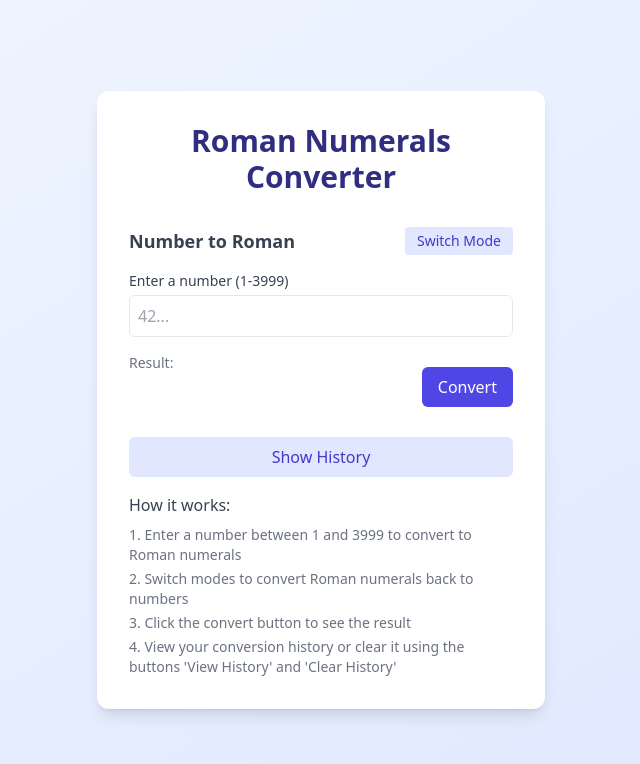
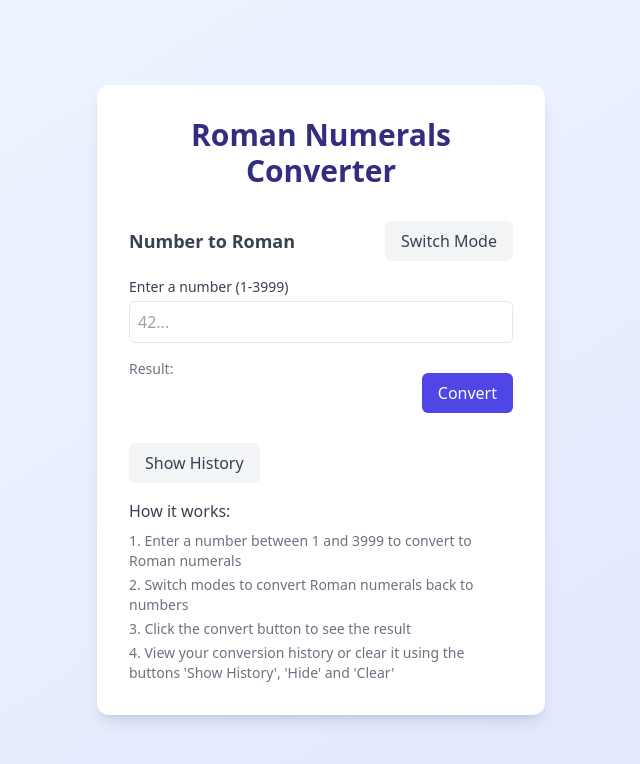
Before and after one commit to NataliUstinova/roman-numerals-project, a React (Vite) app in the folder frontend/: page / in a window 1280 px wide. Shown: the top 764 px of the page, without its empty margins (319-959 px from the left). Built offline with nearby package versions, Linux system fonts and the light colour scheme.

Commit message:
refactor: frontend refactor buttons

```diff
--- a/frontend/src/components/ConversionHistory.tsx
+++ b/frontend/src/components/ConversionHistory.tsx
@@ -1,4 +1,6 @@
 import { useConversionHistory } from '../hooks/useConversionHistory';
+import Button from './ui/Button.tsx';
+
 export default function ConversionHistory() {
   const {
     conversions,
@@ -11,12 +13,9 @@ export default function ConversionHistory() {
 
   if (!showHistory) {
     return (
-      <button
-        onClick={toggleHistory}
-        className="w-full py-2 px-4 bg-indigo-100 text-indigo-700 rounded-md hover:bg-indigo-200 transition-colors"
-      >
+      <Button variant="secondary" fullWidth onClick={toggleHistory}>
         Show History
-      </button>
+      </Button>
     );
   }
 
@@ -27,19 +26,17 @@ export default function ConversionHistory() {
           Conversion History
         </h2>
         <div className="space-x-2">
-          <button
+          <Button
+            variant="danger"
+            size="sm"
             onClick={handleClearHistory}
             disabled={isLoading}
-            className="text-sm py-1 px-3 bg-red-100 text-red-700 rounded hover:bg-red-200 transition-colors disabled:opacity-50"
           >
             Clear All
-          </button>
-          <button
-            onClick={toggleHistory}
-            className="text-sm py-1 px-3 bg-gray-200 text-gray-700 rounded hover:bg-gray-300 transition-colors"
-          >
+          </Button>
+          <Button variant="outline" size="sm" onClick={toggleHistory}>
             Hide
-          </button>
+          </Button>
         </div>
       </div>
 
--- a/frontend/src/components/ConverterForm.tsx
+++ b/frontend/src/components/ConverterForm.tsx
@@ -1,7 +1,6 @@
 import { useForm } from 'react-hook-form';
 import { useRomanConverter } from '../hooks/useRomanConverter';
-import { useConversionHistory } from '../hooks/useConversionHistory';
-import { useHistoryStore } from '../store/historyStore';
+import Button from './ui/Button.tsx';
 
 export default function ConverterForm() {
   const {
@@ -40,13 +39,14 @@ export default function ConverterForm() {
         <h2 className="text-lg font-semibold text-gray-700">
           {mode === 'toRoman' ? 'Number to Roman' : 'Roman to Number'}
         </h2>
-        <button
+        <Button
+          variant="secondary"
+          size="sm"
           type="button"
           onClick={switchMode}
-          className="text-sm py-1 px-3 bg-indigo-100 text-indigo-700 rounded hover:bg-indigo-200 transition-colors"
         >
           Switch Mode
-        </button>
+        </Button>
       </div>
 
       {mode === 'toRoman' ? (
@@ -105,13 +105,9 @@ export default function ConverterForm() {
           </p>
         </div>
 
-        <button
-          type="submit"
-          disabled={loading}
-          className="py-2 px-4 bg-indigo-600 text-white rounded-md hover:bg-indigo-700 focus:outline-none focus:ring-2 focus:ring-offset-2 focus:ring-indigo-500 disabled:opacity-50"
-        >
+        <Button variant="primary" type="submit" disabled={loading}>
           Convert
-        </button>
+        </Button>
       </div>
     </form>
   );
--- a/frontend/src/components/HowItWorks.tsx
+++ b/frontend/src/components/HowItWorks.tsx
@@ -8,8 +8,8 @@ const HowItWorks: React.FC = () => (
       <li>Switch modes to convert Roman numerals back to numbers</li>
       <li>Click the convert button to see the result</li>
       <li>
-        View your conversion history or clear it using the buttons 'View
-        History' and 'Clear History'
+        View your conversion history or clear it using the buttons 'Show
+        History', 'Hide' and 'Clear'
       </li>
     </ul>
   </div>
```
